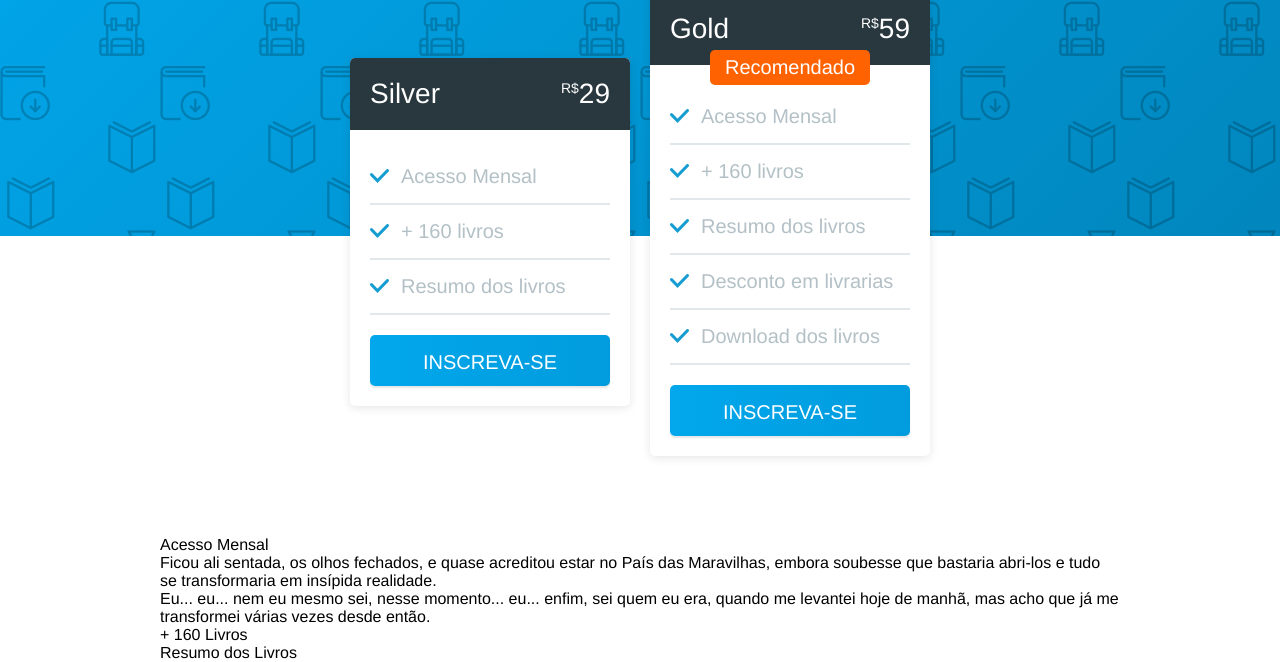
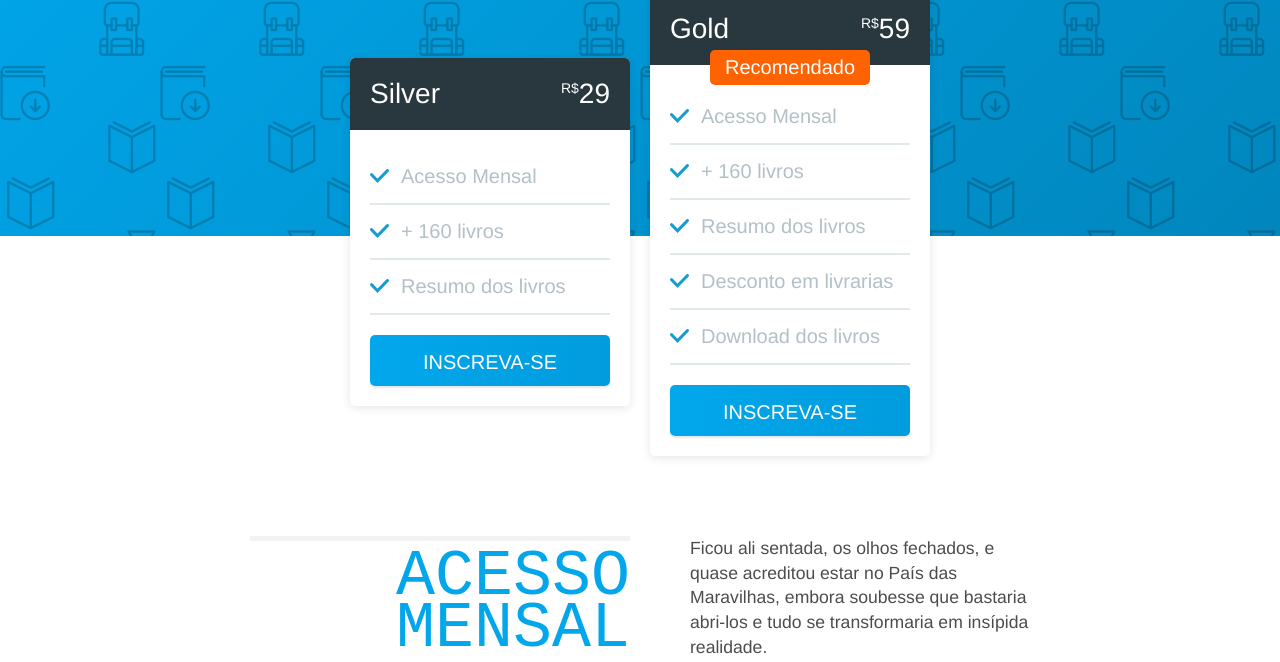
Before and after one commit to thiagopaiva99/vanbook, a plain HTML site: page index.html in a window 1280 px wide. Shown: the part 255-917 px from the top of the page. Drawn offline with Linux system fonts and the light colour scheme.

Commit message:
Adding style

```diff
--- a/css/style.css
+++ b/css/style.css
@@ -235,6 +235,68 @@ svg.animate path {
 	line-height: 1.4em;
 }
 
+
+.beneficios-section {
+	margin-top: 300px;
+}
+
+.beneficio {
+	max-width: 800px;
+	margin: 0 auto 100px auto;
+	padding: 0px;
+	position: relative;
+}
+
+.beneficio:after, .beneficio:before {
+	content: "";
+	display: table;
+}
+
+.beneficio:after {
+	clear: both;
+}
+
+.beneficio h2 {
+	margin: 0 10px;
+	width: calc(50% - 20px);
+	float: left;
+	font-size: 5em;
+	line-height: .8;
+	text-align: right;
+	text-transform: uppercase;
+	color: #02A6EB;
+	font-family: monospace;
+}
+
+.beneficio h2::before {
+	content: '';
+	display: block;
+	width: 100%;
+	height: 5px;
+	background: rgba(0,0,0,.05);
+	margin-bottom: 10px;
+}
+
+.beneficio p {
+	margin: 0 10px;
+	width: calc(50% - 20px);
+	float: left;
+	font-size: 1.1em;
+	line-height: 1.4;
+	padding-left: 40px;
+	color: rgba(0,0,0,.7);
+}
+
+.beneficio:nth-child(even) h2 {
+	text-align: left;
+}
+
+.beneficio:nth-child(even) p {
+	text-align: right;
+	padding-right: 40px;
+	padding-left: 0px;
+}
+
 .anime {
 	opacity: 0;
 	transform: translate3d(0px, -50px, 0px);
```
